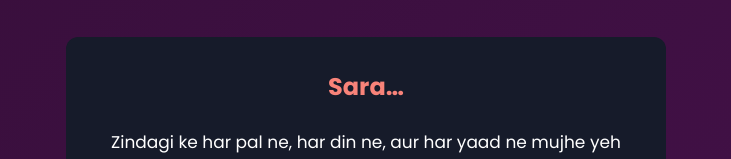
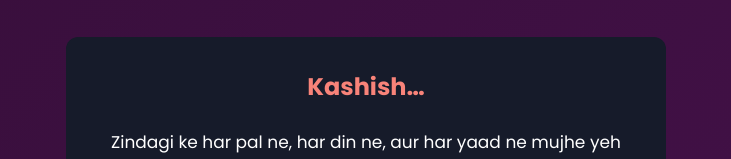
Before and after one commit to Ayan-webDEV/Love-Birthday, a React (Vite) app: page / in a window 1280 px wide. Shown: the part 5205-5364 px from the top of the page, without its empty margins (274-1005 px from the left). Built offline with nearby package versions, Linux system fonts and the light colour scheme.

Commit message:
improved

```diff
--- a/src/Components/Love.jsx
+++ b/src/Components/Love.jsx
@@ -413,7 +413,7 @@ export default function LovePage() {
               >
                 <p className={style.proposalText}>
                   <span className="fs-4 fw-bold" style={{ color: "#F88379" }}>
-                    Sara…
+                    Kashish…
                   </span>
                   <br />
                   <br />
```
